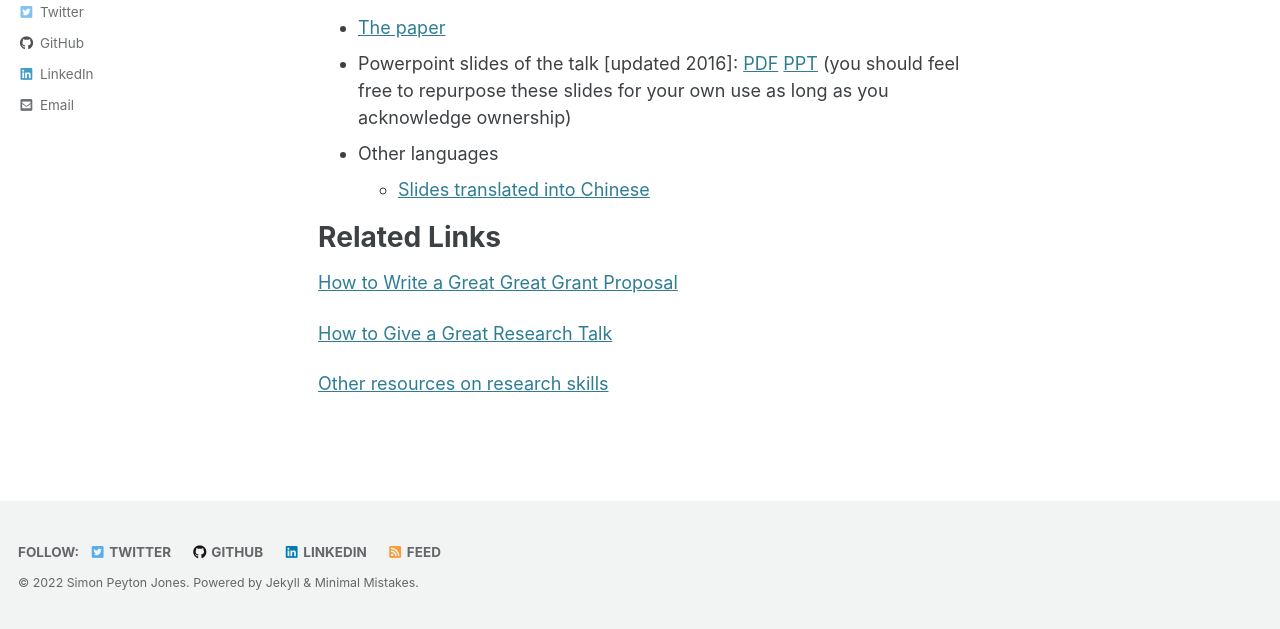
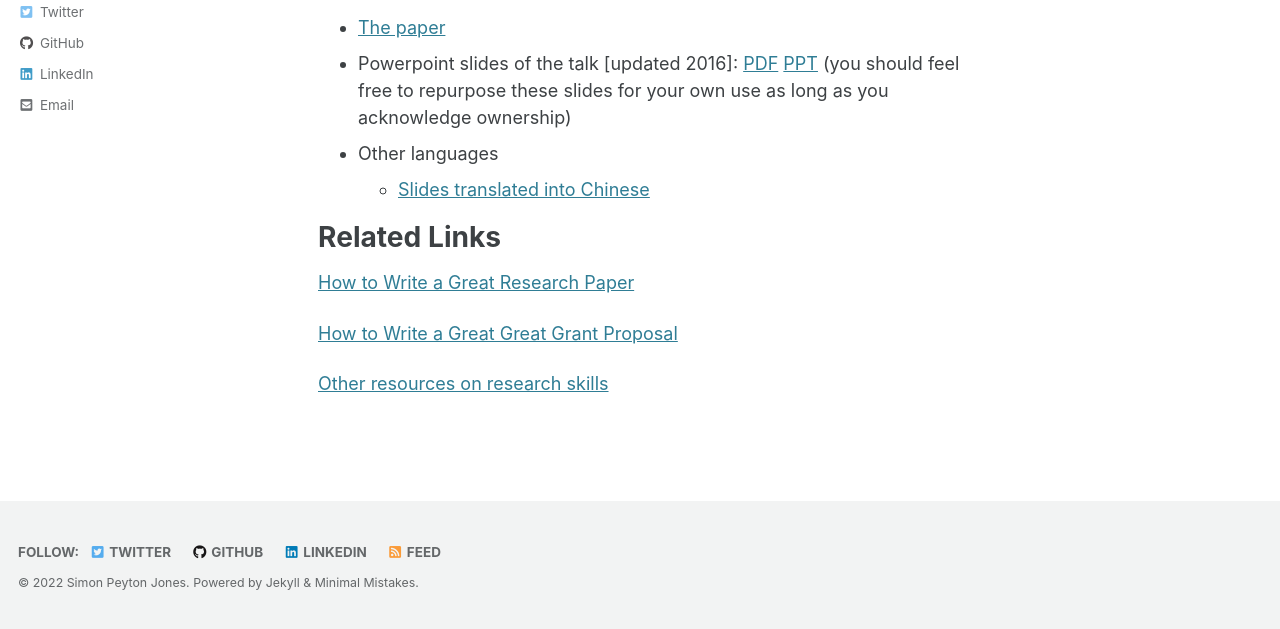
Before and after one commit to simonpj/www.peytonjones.org, a Jekyll site: the page built from _pages/great-research-talk.md, in a window 1280 px wide and 900 px high, scrolled down 602 px, cut to the strip 271-900 px from the top of the window. Built offline with Jekyll 4.4.1, drawn with Linux system fonts in a browser that asks for light colours; cached includes are drawn as plain includes.

Commit message:
Fix cross-links

```diff
--- a/_pages/great-research-talk.md
+++ b/_pages/great-research-talk.md
@@ -22,8 +22,8 @@ Writing papers and giving talks are key skills for any researcher, but they aren
 
 # Related Links
 
+[How to Write a Great Research Paper](../great-research-paper/)
+
 [How to Write a Great Great Grant Proposal](../great-grant-proposal/)
 
-[How to Give a Great Research Talk](../great-research-talk/)
-
 [Other resources on research skills](../research-skills/)
```
Also changed, not shown: _pages/great-grant-proposal.md (+2 -1 lines), _pages/great-research-paper.md (+2 -2 lines).
